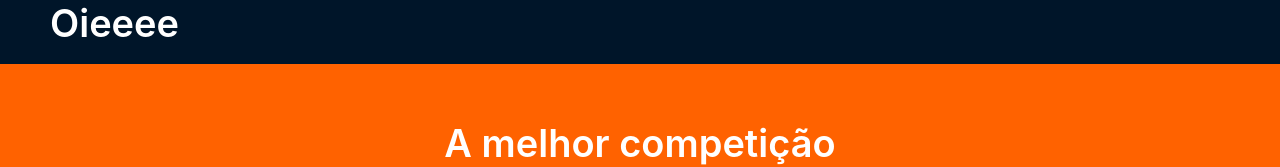
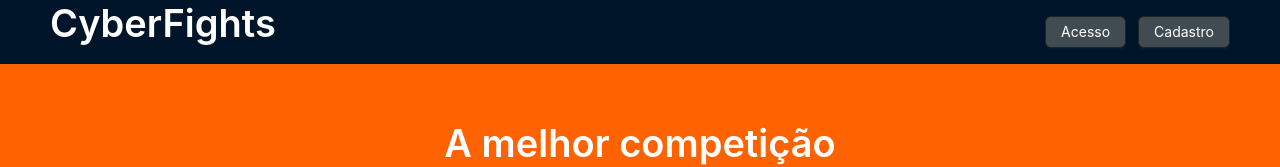
Before and after one commit to devs-da-rinha/cyberfights-frontend, a React (Create React App) app: page / in a window 1280 px wide. Shown: the top 167 px of the page. Built offline with nearby package versions, Linux system fonts and the light colour scheme.

Commit message:
Add files via upload

```diff
--- a/public/index.html
+++ b/public/index.html
@@ -24,7 +24,7 @@
       work correctly both with client-side routing and a non-root public URL.
       Learn how to configure a non-root public URL by running `npm run build`.
     -->
-    <title>React App</title>
+    <title>CyberFights</title>
   </head>
   <body>
     <noscript>You need to enable JavaScript to run this app.</noscript>
--- a/src/components/commom/header/index.js
+++ b/src/components/commom/header/index.js
@@ -1,6 +1,5 @@
+import { Button, Layout, Typography } from "antd";
 import React from "react";
-import { Layout, Row } from "antd";
-import { Typography } from "antd";
 
 const HeaderAntd = Layout.Header;
 const { Title } = Typography;
@@ -8,7 +7,11 @@ const { Title } = Typography;
 const Header = () => {
   return (
     <HeaderAntd style={{ display: "flex", alignItems: "center" }}>
-        <Title>Oieeee</Title>
+        <Title>CyberFights</Title>
+        <div className="ms-auto justify-end">
+          <Button href="">Acesso</Button>
+          <Button className="ml-3">Cadastro</Button>
+        </div>
     </HeaderAntd>
   );
 };
```
